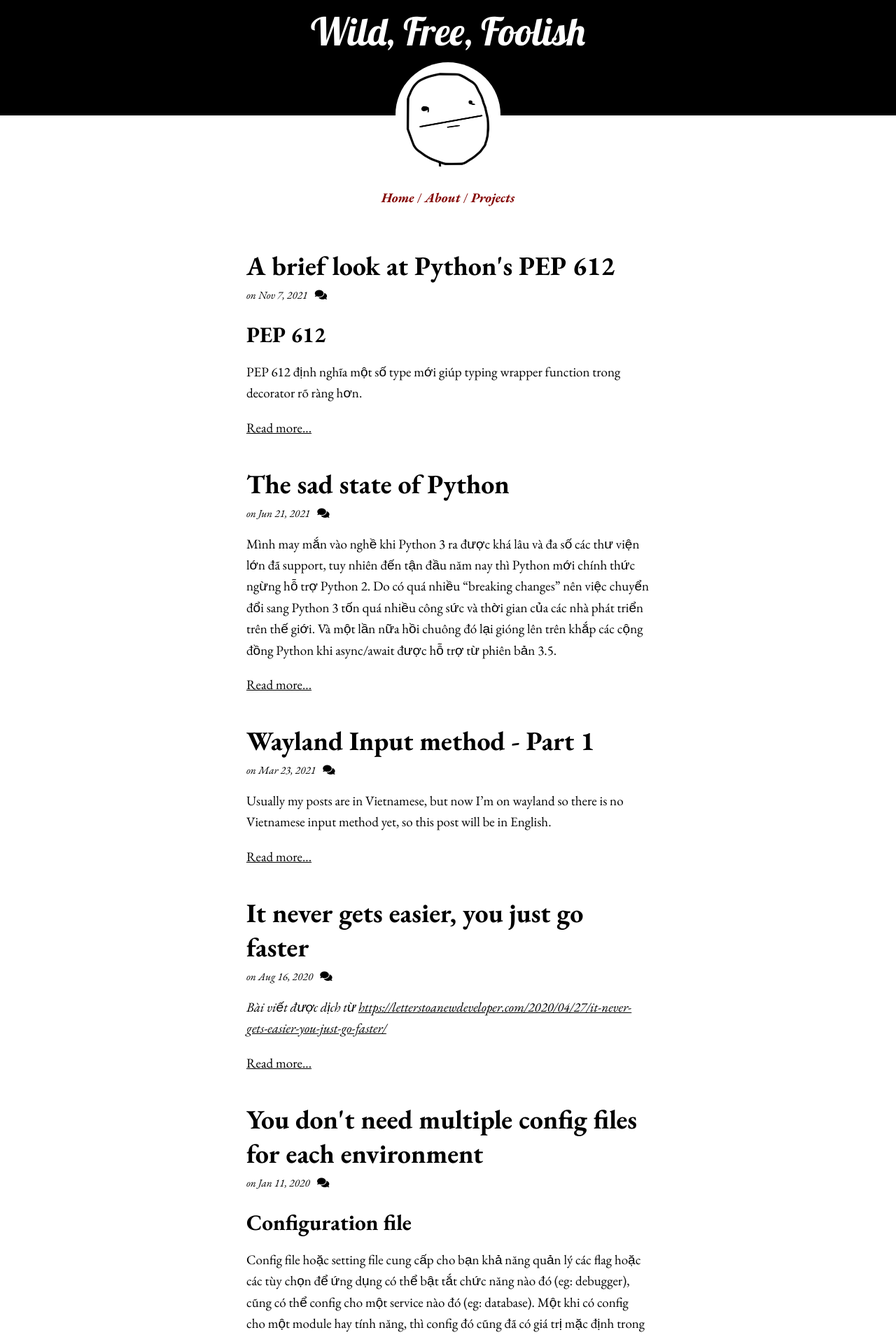
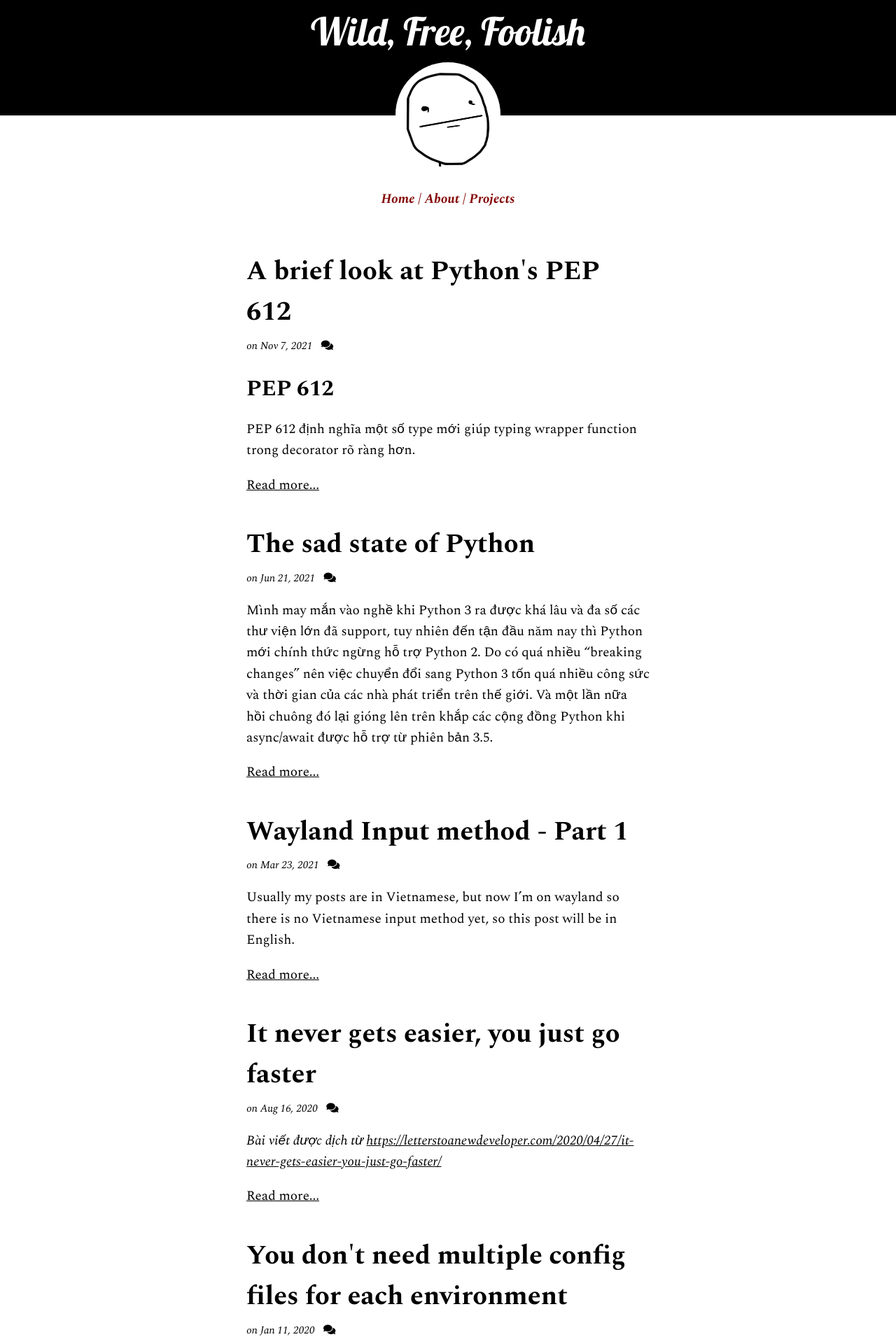
Before and after one commit to mozartilize/mozartilize.github.io, a Jekyll site: the page built from index.html, in a window 1280 px wide. Shown: the top 1911 px of the page at 70% size. Built offline with Jekyll 4.4.1, drawn with Linux system fonts in a browser that asks for light colours; nearby versions of some CDN libraries; the list of posts is cut into pages by our own code; some of the changed text lies outside the part shown.

Commit message:
change default font

```diff
--- a/_includes/head.html
+++ b/_includes/head.html
@@ -9,7 +9,7 @@
 
   <link
     href="https://fonts.googleapis.com/css?family=Fira+Mono|Lobster" rel="stylesheet"/>
-  <link href="https://fonts.googleapis.com/css2?family=EB+Garamond:ital,wght@0,400;0,700;1,400;1,700&display=swap" rel="stylesheet">
+  <link href="https://fonts.googleapis.com/css2?family=Spectral:ital,wght@0,400;0,700;1,400;1,700&display=swap" rel="stylesheet">
 
   <link
     rel="stylesheet"
--- a/css/main.scss
+++ b/css/main.scss
@@ -5,7 +5,7 @@
 @charset "utf-8";
 
 // Our variables
-$base-font-family: "EB Garamond", sans-serif;
+$base-font-family: "Spectral", sans-serif;
 $base-font-size: 20px;
 $base-font-weight: 400;
 $small-font-size: $base-font-size * 0.875;
```
